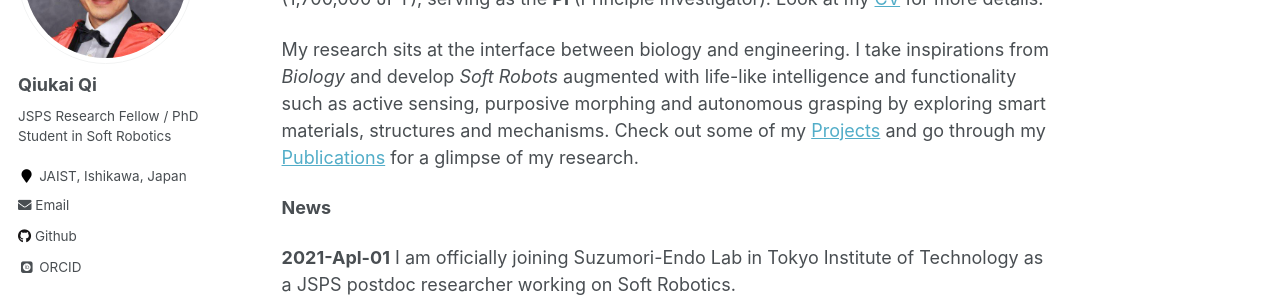
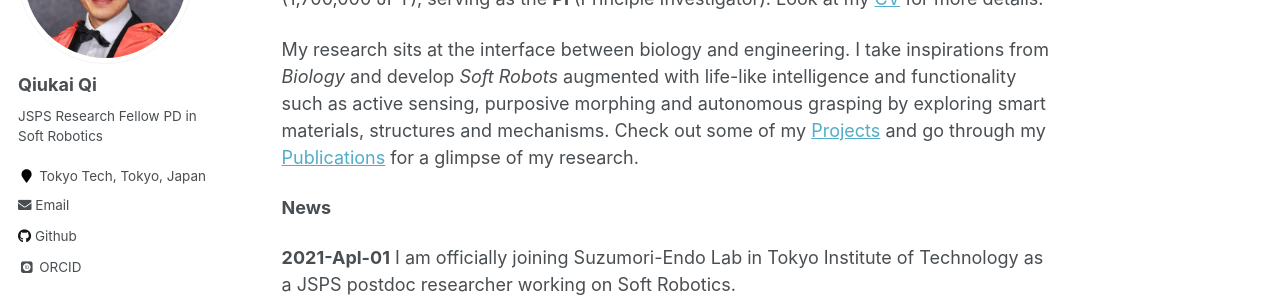
Before and after one commit to QiukaiQi/qiukaiqi.github.io, a Jekyll site: the page built from _pages/about.md, in a window 1280 px wide. Shown: the part 229-529 px from the top of the page. Built offline with Jekyll 4.4.1, drawn with Linux system fonts in a browser that asks for light colours; some web fonts are replaced.

Commit message:
Update _config.yml

```diff
--- a/_config.yml
+++ b/_config.yml
@@ -79,11 +79,11 @@ analytics:
 author:
   name             : "Qiukai Qi"
   avatar           : "profilev2.jpg"
-  bio              : "JSPS Research Fellow / PhD Student in Soft Robotics"
-  location         : "JAIST, Ishikawa, Japan"
+  bio              : "JSPS Research Fellow PD in Soft Robotics"
+  location         : "Tokyo Tech, Tokyo, Japan"
   employer         :
   googlescholar    : # "https://scholar.google.co.uk/citations?user=ubuy4zYAAAAJ"
-  email            : "dr.qiukai.qi@gmail.com, qi.qiukai@jaist.ac.jp"
+  email            : "qiukai.qi715@gmail.com, dr.qiukai.qi@gmail.com"
   uri              :
   bitbucket        : # "KrishnaManaswiD"
   codepen          :
```
